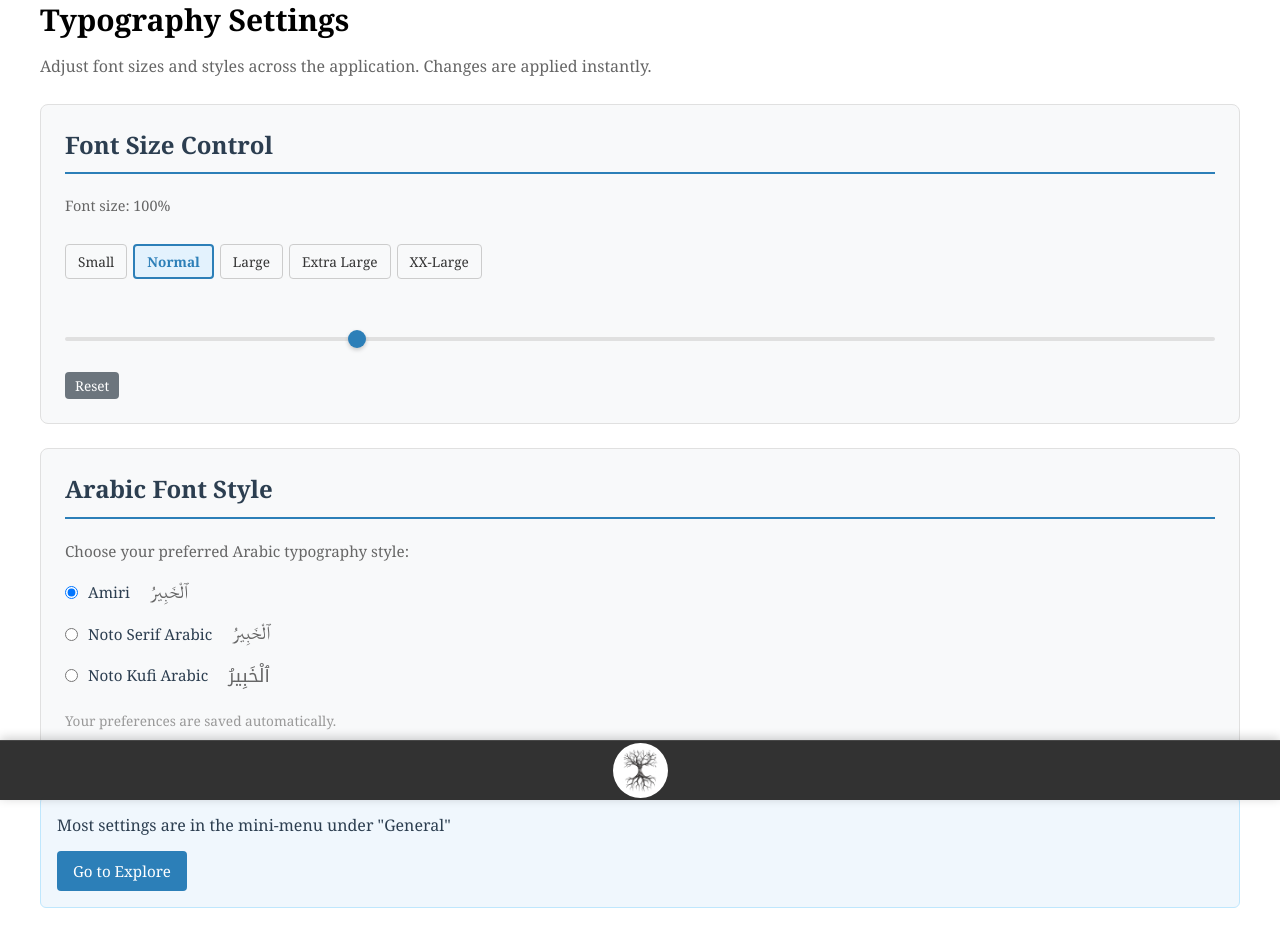
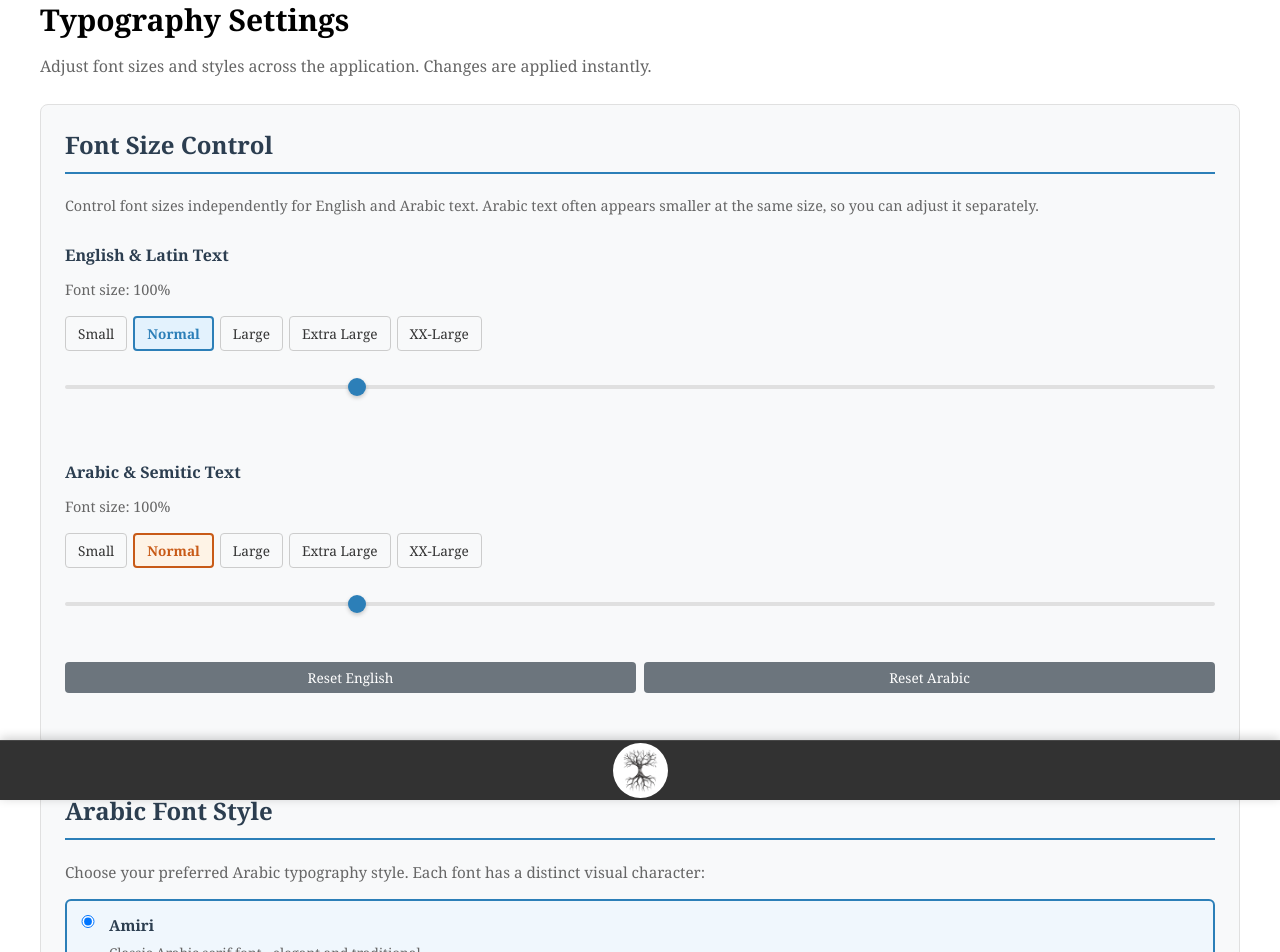
Before and after one commit to codectified/mindroots, a React (Create React App) app: page /settings in a window 1280 px wide. Shown: the top 952 px of the page. Built offline with nearby package versions, Linux system fonts and the light colour scheme; no server answers.

Commit message:
better font settings

```diff
--- a/public/index.html
+++ b/public/index.html
@@ -4,7 +4,12 @@
   <meta charset="UTF-8">
   <meta name="viewport" content="width=device-width, initial-scale=1.0">
   <title>Mindroots</title>
+  <!-- Latin fonts -->
   <link rel="stylesheet" href="https://fonts.googleapis.com/css2?family=Noto+Serif:wght@400;700&display=swap">
+  <!-- Arabic fonts with multiple styles -->
+  <link rel="stylesheet" href="https://fonts.googleapis.com/css2?family=Amiri:wght@400;700&subset=arabic&display=swap">
+  <link rel="stylesheet" href="https://fonts.googleapis.com/css2?family=Noto+Serif+Arabic:wght@400;700&display=swap">
+  <link rel="stylesheet" href="https://fonts.googleapis.com/css2?family=Noto+Kufi+Arabic:wght@400;700&display=swap">
 </head>
 <body>
   <div id="root"></div>
--- /dev/null
+++ b/src/components/selectors/DualFontScaleSelector.js
@@ -0,0 +1,177 @@
+import React, { useState, useEffect } from 'react';
+
+const DualFontScaleSelector = () => {
+  const [latinScale, setLatinScale] = useState(() => {
+    const saved = localStorage.getItem('fontScaleLatín');
+    return saved ? parseFloat(saved) : 1;
+  });
+
+  const [semiticScale, setSemiticScale] = useState(() => {
+    const saved = localStorage.getItem('fontScaleSemitic');
+    return saved ? parseFloat(saved) : 1;
+  });
+
+  // Font scale presets
+  const scaleOptions = [
+    { label: 'Small', value: 0.85, description: 'Compact view' },
+    { label: 'Normal', value: 1, description: 'Default size' },
+    { label: 'Large', value: 1.15, description: '15% larger' },
+    { label: 'Extra Large', value: 1.3, description: '30% larger' },
+    { label: 'XX-Large', value: 1.5, description: '50% larger' },
+  ];
+
+  // Update font scales in CSS and localStorage
+  useEffect(() => {
+    document.documentElement.style.setProperty('--font-scale-latin', latinScale);
+    localStorage.setItem('fontScaleLatín', latinScale);
+  }, [latinScale]);
+
+  useEffect(() => {
+    document.documentElement.style.setProperty('--font-scale-semitic', semiticScale);
+    localStorage.setItem('fontScaleSemitic', semiticScale);
+  }, [semiticScale]);
+
+  return (
+    <div>
+      {/* Latin/English Font Scale */}
+      <div style={{ marginBottom: '28px' }}>
+        <h4 style={{ marginTop: '0', marginBottom: '12px', fontSize: 'var(--text-base)', fontWeight: '600', color: '#2c3e50' }}>
+          English & Latin Text
+        </h4>
+        <p style={{ color: '#666', fontSize: '0.9rem', marginBottom: '10px' }}>
+          Font size: {(latinScale * 100).toFixed(0)}%
+        </p>
+
+        {/* Latin scale buttons */}
+        <div className="font-scale-buttons" style={{ display: 'flex', gap: '6px', flexWrap: 'wrap', marginBottom: '12px' }}>
+          {scaleOptions.map((option) => (
+            <button
+              key={`latin-${option.value}`}
+              onClick={() => setLatinScale(option.value)}
+              style={{
+                padding: '6px 12px',
+                border: latinScale === option.value ? '2px solid #2c7fb8' : '1px solid #ccc',
+                borderRadius: '4px',
+                backgroundColor: latinScale === option.value ? '#e3f2fd' : '#f8f9fa',
+                color: latinScale === option.value ? '#2c7fb8' : '#333',
+                cursor: 'pointer',
+                fontWeight: latinScale === option.value ? '600' : '500',
+                fontSize: '0.85rem',
+                transition: 'all 0.2s',
+              }}
+              title={option.description}
+            >
+              {option.label}
+            </button>
+          ))}
+        </div>
+
+        {/* Latin slider */}
+        <div style={{ marginBottom: '12px' }}>
+          <input
+            type="range"
+            min="0.75"
+            max="1.75"
+            step="0.05"
+            value={latinScale}
+            onChange={(e) => setLatinScale(parseFloat(e.target.value))}
+            style={{ width: '100%', cursor: 'pointer', height: '4px' }}
+          />
+        </div>
+      </div>
+
+      {/* Semitic/Arabic Font Scale */}
+      <div style={{ marginBottom: '12px' }}>
+        <h4 style={{ marginTop: '0', marginBottom: '12px', fontSize: 'var(--text-base)', fontWeight: '600', color: '#2c3e50' }}>
+          Arabic & Semitic Text
+        </h4>
+        <p style={{ color: '#666', fontSize: '0.9rem', marginBottom: '10px' }}>
+          Font size: {(semiticScale * 100).toFixed(0)}%
+        </p>
+
+        {/* Semitic scale buttons */}
+        <div className="font-scale-buttons" style={{ display: 'flex', gap: '6px', flexWrap: 'wrap', marginBottom: '12px' }}>
+          {scaleOptions.map((option) => (
+            <button
+              key={`semitic-${option.value}`}
+              onClick={() => setSemiticScale(option.value)}
+              style={{
+                padding: '6px 12px',
+                border: semiticScale === option.value ? '2px solid #c85a17' : '1px solid #ccc',
+                borderRadius: '4px',
+                backgroundColor: semiticScale === option.value ? '#fef3e6' : '#f8f9fa',
+                color: semiticScale === option.value ? '#c85a17' : '#333',
+                cursor: 'pointer',
+                fontWeight: semiticScale === option.value ? '600' : '500',
+                fontSize: '0.85rem',
+                transition: 'all 0.2s',
+              }}
+              title={option.description}
+            >
+              {option.label}
+            </button>
+          ))}
+        </div>
+
+        {/* Semitic slider */}
+        <div style={{ marginBottom: '12px' }}>
+          <input
+            type="range"
+            min="0.75"
+            max="1.75"
+            step="0.05"
+            value={semiticScale}
+            onChange={(e) => setSemiticScale(parseFloat(e.target.value))}
+            style={{ width: '100%', cursor: 'pointer', height: '4px' }}
+          />
+        </div>
+      </div>
+
+      {/* Reset buttons */}
+      <div style={{ display: 'flex', gap: '8px' }}>
+        <button
+          onClick={() => setLatinScale(1)}
+          style={{
+            flex: 1,
+            padding: '6px 10px',
+            backgroundColor: '#6c757d',
+            color: 'white',
+            border: 'none',
+            borderRadius: '4px',
+            cursor: 'pointer',
+            fontSize: '0.85rem',
+            transition: 'background-color 0.2s',
+            fontWeight: '500',
+          }}
+          onMouseEnter={(e) => e.target.style.backgroundColor = '#5a6268'}
+          onMouseLeave={(e) => e.target.style.backgroundColor = '#6c757d'}
+          title="Reset English & Latin text to normal size"
+        >
+          Reset English
+        </button>
+        <button
+          onClick={() => setSemiticScale(1)}
+          style={{
+            flex: 1,
+            padding: '6px 10px',
+            backgroundColor: '#6c757d',
+            color: 'white',
+            border: 'none',
+            borderRadius: '4px',
+            cursor: 'pointer',
+            fontSize: '0.85rem',
+            transition: 'background-color 0.2s',
+            fontWeight: '500',
+          }}
+          onMouseEnter={(e) => e.target.style.backgroundColor = '#5a6268'}
+          onMouseLeave={(e) => e.target.style.backgroundColor = '#6c757d'}
+          title="Reset Arabic & Semitic text to normal size"
+        >
+          Reset Arabic
+        </button>
+      </div>
+    </div>
+  );
+};
+
+export default DualFontScaleSelector;
--- a/src/components/staticPages/Settings.js
+++ b/src/components/staticPages/Settings.js
@@ -1,5 +1,5 @@
 import React, { useState, useEffect } from 'react';
-import FontScaleSelector from '../selectors/FontScaleSelector';
+import DualFontScaleSelector from '../selectors/DualFontScaleSelector';
 import { useNavigate } from 'react-router-dom';
 
 const Settings = () => {
@@ -10,16 +10,34 @@ const Settings = () => {
   });
 
   const arabicFonts = [
-    { id: 'amiri', name: 'Amiri', value: 'amiri' },
-    { id: 'noto', name: 'Noto Serif Arabic', value: 'noto' },
-    { id: 'kufi', name: 'Noto Kufi Arabic', value: 'kufi' },
+    {
+      id: 'amiri',
+      name: 'Amiri',
+      description: 'Classic Arabic serif font - elegant and traditional',
+      sample: 'ٱلْخَبِيرُ',
+      fontFamily: "'Amiri', serif"
+    },
+    {
+      id: 'noto',
+      name: 'Noto Serif Arabic',
+      description: 'Modern serif font - consistent with Latin typography',
+      sample: 'ٱلْخَبِيرُ',
+      fontFamily: "'Noto Serif Arabic', serif"
+    },
+    {
+      id: 'kufi',
+      name: 'Noto Kufi Arabic',
+      description: 'Contemporary sans-serif style - clean and geometric',
+      sample: 'ٱلْخَبِيرُ',
+      fontFamily: "'Noto Kufi Arabic', sans-serif"
+    },
   ];
 
   useEffect(() => {
     localStorage.setItem('arabicFont', arabicFont);
     // Apply the font to document
     const fontFamilyMap = {
-      amiri: "'Amiri', 'Arabic Typesetting', serif",
+      amiri: "'Amiri', serif",
       noto: "'Noto Serif Arabic', serif",
       kufi: "'Noto Kufi Arabic', sans-serif",
     };
@@ -33,40 +51,64 @@ const Settings = () => {
         Adjust font sizes and styles across the application. Changes are applied instantly.
       </p>
 
-      {/* Font Size Control */}
+      {/* Font Size Control - Separate scales for Latin and Semitic */}
       <div className="settings-section">
         <h3>Font Size Control</h3>
-        <FontScaleSelector />
+        <p style={{ color: '#666', fontSize: '0.9rem', marginBottom: '15px' }}>
+          Control font sizes independently for English and Arabic text. Arabic text often appears smaller at the same size, so you can adjust it separately.
+        </p>
+        <DualFontScaleSelector />
       </div>
 
       {/* Font Family Control */}
       <div className="settings-section">
         <h3>Arabic Font Style</h3>
         <p style={{ color: '#666', fontSize: '0.95rem', marginBottom: '15px' }}>
-          Choose your preferred Arabic typography style:
+          Choose your preferred Arabic typography style. Each font has a distinct visual character:
         </p>
-        <div style={{ display: 'flex', flexDirection: 'column', gap: '12px' }}>
+        <div style={{ display: 'flex', flexDirection: 'column', gap: '16px' }}>
           {arabicFonts.map((font) => (
-            <label key={font.id} style={{ display: 'flex', alignItems: 'center', cursor: 'pointer', marginBottom: '0' }}>
+            <label
+              key={font.id}
+              style={{
+                display: 'flex',
+                alignItems: 'flex-start',
+                gap: '12px',
+                cursor: 'pointer',
+                padding: '12px',
+                borderRadius: '6px',
+                border: arabicFont === font.id ? '2px solid #2c7fb8' : '1px solid #e0e0e0',
+                backgroundColor: arabicFont === font.id ? '#f0f7fd' : '#fafafa',
+                transition: 'all 0.2s',
+              }}
+            >
               <input
                 type="radio"
                 name="arabicFont"
                 value={font.id}
                 checked={arabicFont === font.id}
                 onChange={(e) => setArabicFont(e.target.value)}
-                style={{ marginRight: '10px', cursor: 'pointer' }}
+                style={{ marginTop: '2px', cursor: 'pointer', minWidth: '18px' }}
               />
-              <span style={{ fontWeight: '500', color: '#2c3e50' }}>{font.name}</span>
-              <span
-                style={{
-                  marginLeft: '20px',
-                  fontSize: 'var(--arabic-base)',
-                  fontFamily: font.id === 'amiri' ? "'Amiri', serif" : font.id === 'noto' ? "'Noto Serif Arabic', serif" : "'Noto Kufi Arabic', sans-serif",
-                  color: '#666'
-                }}
-              >
-                ٱلْخَبِيرُ
-              </span>
+              <div style={{ flex: 1 }}>
+                <div style={{ fontWeight: '600', color: '#2c3e50', marginBottom: '4px' }}>
+                  {font.name}
+                </div>
+                <div style={{ fontSize: '0.85rem', color: '#666', marginBottom: '8px' }}>
+                  {font.description}
+                </div>
+                <div
+                  style={{
+                    fontSize: '1.5rem',
+                    fontFamily: font.fontFamily,
+                    color: '#333',
+                    padding: '8px 0',
+                    letterSpacing: '0.05em',
+                  }}
+                >
+                  {font.sample}
+                </div>
+              </div>
             </label>
           ))}
         </div>
--- a/src/styles/typography.css
+++ b/src/styles/typography.css
@@ -4,47 +4,54 @@
    ============================================ */
 
 :root {
-  /* Font scale multiplier (1 = normal, 1.15 = +15%, 1.3 = +30%) */
+  /* Font scale multipliers for independent control */
+  /* Latin/English scale (affects non-Semitic text) */
+  --font-scale-latin: 1;
+
+  /* Semitic (Arabic) scale - independent for better control */
+  --font-scale-semitic: 1;
+
+  /* Legacy global scale (kept for backward compatibility, uses average of both) */
   --font-scale: 1;
 
   /* Base font sizes - adjusted for comfortable reading */
   --base-font-size: 16px;
   --base-line-height: 1.6;
 
-  /* Heading sizes */
-  --h1-size: calc(2.5rem * var(--font-scale));
-  --h2-size: calc(1.875rem * var(--font-scale));
-  --h3-size: calc(1.5rem * var(--font-scale));
-  --h4-size: calc(1.25rem * var(--font-scale));
-  --h5-size: calc(1.1rem * var(--font-scale));
-  --h6-size: calc(1rem * var(--font-scale));
+  /* Heading sizes - using Latin scale */
+  --h1-size: calc(2.5rem * var(--font-scale-latin));
+  --h2-size: calc(1.875rem * var(--font-scale-latin));
+  --h3-size: calc(1.5rem * var(--font-scale-latin));
+  --h4-size: calc(1.25rem * var(--font-scale-latin));
+  --h5-size: calc(1.1rem * var(--font-scale-latin));
+  --h6-size: calc(1rem * var(--font-scale-latin));
 
-  /* Body text sizes */
-  --text-lg: calc(1.125rem * var(--font-scale));      /* 18px */
-  --text-base: calc(1rem * var(--font-scale));        /* 16px */
-  --text-sm: calc(0.875rem * var(--font-scale));      /* 14px */
-  --text-xs: calc(0.75rem * var(--font-scale));       /* 12px */
+  /* Body text sizes - using Latin scale */
+  --text-lg: calc(1.125rem * var(--font-scale-latin));      /* 18px */
+  --text-base: calc(1rem * var(--font-scale-latin));        /* 16px */
+  --text-sm: calc(0.875rem * var(--font-scale-latin));      /* 14px */
+  --text-xs: calc(0.75rem * var(--font-scale-latin));       /* 12px */
 
-  /* Arabic-specific sizing (should be larger than corresponding Latin sizes) */
-  --arabic-lg: calc(1.3rem * var(--font-scale));      /* 20.8px - for large Arabic text */
-  --arabic-base: calc(1.15rem * var(--font-scale));   /* 18.4px - for standard Arabic text */
-  --arabic-sm: calc(1rem * var(--font-scale));        /* 16px - for small Arabic text */
-  --arabic-xs: calc(0.9rem * var(--font-scale));      /* 14.4px - for tiny Arabic labels */
+  /* Arabic-specific sizing (uses Semitic scale independently) */
+  --arabic-lg: calc(1.3rem * var(--font-scale-semitic));      /* for large Arabic text */
+  --arabic-base: calc(1.15rem * var(--font-scale-semitic));   /* for standard Arabic text */
+  --arabic-sm: calc(1rem * var(--font-scale-semitic));        /* for small Arabic text */
+  --arabic-xs: calc(0.9rem * var(--font-scale-semitic));      /* for tiny Arabic labels */
 
-  /* Component-specific sizes */
-  --label-size: calc(0.95rem * var(--font-scale));    /* Labels in forms, tables */
-  --caption-size: calc(0.85rem * var(--font-scale));  /* Small captions, metadata */
-  --button-size: calc(1rem * var(--font-scale));      /* Button text */
-  --input-size: calc(1rem * var(--font-scale));       /* Input field text */
+  /* Component-specific sizes - using Latin scale */
+  --label-size: calc(0.95rem * var(--font-scale-latin));    /* Labels in forms, tables */
+  --caption-size: calc(0.85rem * var(--font-scale-latin));  /* Small captions, metadata */
+  --button-size: calc(1rem * var(--font-scale-latin));      /* Button text */
+  --input-size: calc(1rem * var(--font-scale-latin));       /* Input field text */
 
   /* Node Inspector and data display sizes */
-  --property-key-size: calc(0.95rem * var(--font-scale));     /* Property labels */
-  --property-value-size: calc(1.05rem * var(--font-scale));   /* Property values - increased from 0.9rem */
-  --data-table-size: calc(0.95rem * var(--font-scale));       /* Table cell text */
+  --property-key-size: calc(0.95rem * var(--font-scale-latin));     /* Property labels */
+  --property-value-size: calc(1.05rem * var(--font-scale-latin));   /* Property values - increased from 0.9rem */
+  --data-table-size: calc(0.95rem * var(--font-scale-latin));       /* Table cell text */
 
   /* List and menu sizes */
-  --list-item-size: calc(1rem * var(--font-scale));           /* List items - increased from 12px */
-  --menu-item-size: calc(0.95rem * var(--font-scale));        /* Menu item text */
+  --list-item-size: calc(1rem * var(--font-scale-latin));           /* List items - increased from 12px */
+  --menu-item-size: calc(0.95rem * var(--font-scale-latin));        /* Menu item text */
 
   /* Arabic fonts with fallbacks */
   --font-arabic: 'Amiri', 'Arabic Typesetting', 'Traditional Arabic', 'Noto Serif Arabic', 'Noto Kufi Arabic', serif;
```
Also changed, not shown: 1 other file (tests, documents, lock files or other folders).
